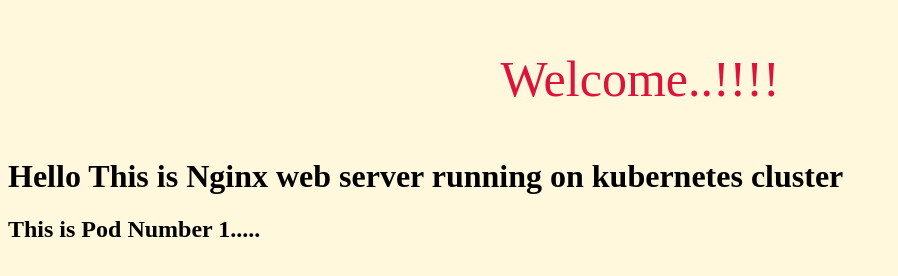
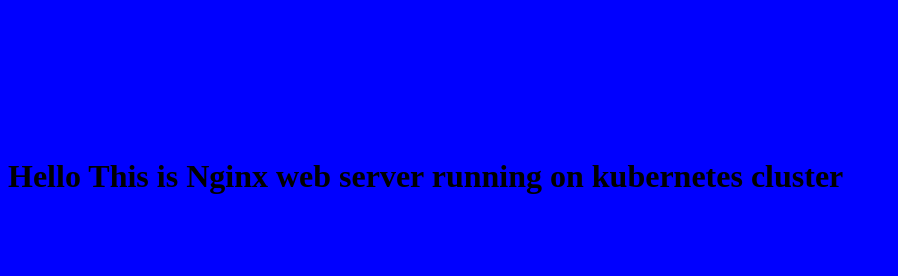
Before and after one commit to tinkusaini13/Docker-nginx, a plain HTML site: page index.html in a window 1280 px wide. Shown: the whole page, without its empty margins (0-898 px from the left). Drawn offline with Linux system fonts and the light colour scheme.

Commit message:
Update index.html

```diff
--- a/index.html
+++ b/index.html
@@ -1,8 +1,7 @@
 <!DOCTYPE html>
 <html>
-<body body style="background-color:Cornsilk;">
-<p style="font-size:50px;text-align:center;color:Crimson;">Welcome..!!!!</p>
-<h1 style="background-color:Cornsilk;">Hello This is Nginx web server running on kubernetes cluster </h1>
-<h2>This is Pod Number 1.....</h2>
+<body body style="background-color:Blue;">
+<p style="font-size:50px;text-align:center;color:Blue;">Welcome..!!!!</p>
+<h1 style="background-color:Blue;">Hello This is Nginx web server running on kubernetes cluster </h1>
 </body>
 </html>
```
